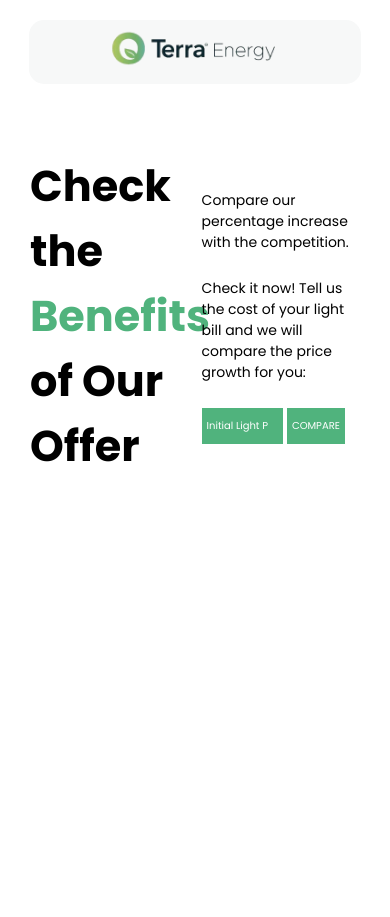
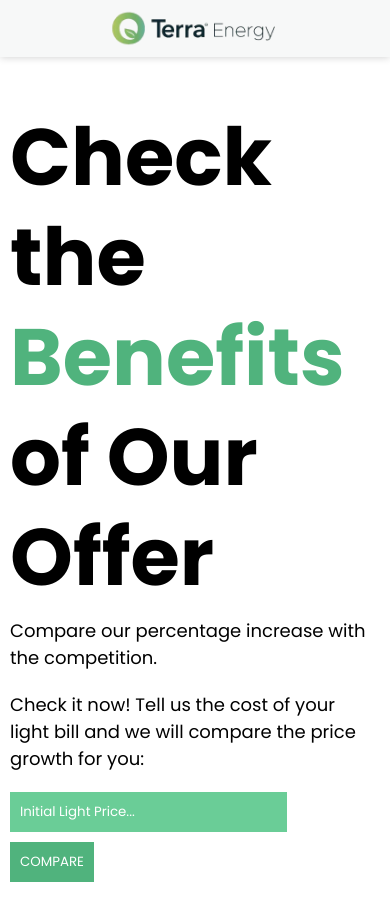
Before and after one commit to ms-guilherme/Terra-Energy, a plain HTML site: page index.html in a window 390 px wide. Before the commit the page ends 844 px from the top, so only its background shows below. Drawn offline with Linux system fonts and the light colour scheme.

Commit message:
Update style.css

```diff
--- a/style.css
+++ b/style.css
@@ -17,12 +17,15 @@ header {
 
     display: flex;
     justify-content: center;
+    vertical-align: auto;
 
     border-radius: 15px;
+    box-shadow: 4px 6px 8px -6px rgba(0, 0, 0, 0.200);
 
     background-color: #F7F8F8;
 }
 
+header a {display: flex;}
 header img {width: 180px;}
 /*   --HEADER--   */
 
@@ -37,9 +40,10 @@ section#_main {
     align-items: center;
 }
 #_main h1 {
-    width: 45%;
+    width: 53%;
 
     font: normal bold 90px / 100px 'Poppins';
+    text-align: left;
 }
 
 span {
@@ -59,10 +63,11 @@ div#_texts {
     margin-bottom: 25px;
 
     font: normal 18px 'Poppins';
-    text-align: justify;
+    text-align: left;
 }
 
 #_texts input {
+    margin-bottom: 10px;
     padding: 10px;
 
     color: white;
@@ -78,55 +83,54 @@ div#_texts {
 }
 #_texts input[type="submit"]:active {background-color: #8ecfab;}
 
-
-@media screen and (max-width: 1307px) {
-    #_main h1 {
-        font-size: 70px;
-    }
+@keyframes blink {
+    0% {background-color: #50B37D;}
+    50% {background-color: #94e7b9;}
+    50% {background-color: #6ccf99;}
 }
 
-@media screen and (max-width: 1277px) {
-    section#_main {
-        margin: 0px 60px 0px 60px;
-    }
+#_texts input[type="number"]:placeholder-shown {animation: blink 1.5s infinite;}
 
-    #_main p {
-        font-size: 16px;
-        text-align: left;
-    }
+
+@media screen and (max-width: 1167px) {
+    section#_main {margin: 0px;}
+
+    div#_texts {padding-right: 10px;}
 }
 
-@media screen and (max-width: 947px) {
-    section#_main {
-        margin: 0px 20px 0px 20px;
+@media screen and (max-width: 1047px) {
+    #_main h1 {width: 60%;}
+
+    div#_texts {width: 30%;}
+}
+
+@media screen and (max-width: 846px) {
+    header {
+        width: 100%;
+
+        margin: 0;
+
+        border-radius: 0;
+
+        box-shadow: 0px 0px 8px 0px rgba(0, 0, 0, 0.200);
     }
+    #_main {flex-wrap: wrap;}
 
     #_main h1 {
-        width: 48%;
-
-        font: normal bold 43px / 65px 'Poppins';
+        width: 100%;
     }
 
     div#_texts {
-        width: 48%;
+        width: 100%;
+
+        padding-top: 10px;
     }
+    #_texts p {margin: 0px 0px 20px 0px;}
+}
 
-    #_texts p {
-        font-size: 14px;
-    }
-
-    #_texts input {
-        padding-left: 5px;
-        padding-right: 5px;
-
-        font-size: 10px;
-        text-align: center;
-    }
-
-    #_texts input[type="number"] {
-        width: 48%;
-        padding-left: 5px;
-        padding-right: 0px;
+@media screen and (max-width: 522px) {
+    #_main h1 {
+        font-size: 80px;
     }
 }
 /*   --_main--   */
@@ -257,6 +261,9 @@ div#_data {
     color: rgba(0, 0, 0, 0.500);
     text-align: center;
 }
+#_final-message a {
+    color: hwb(271 5% 70%);
+}
 
 @media screen and (max-width: 731px) {
     #_titles h2 {
```
